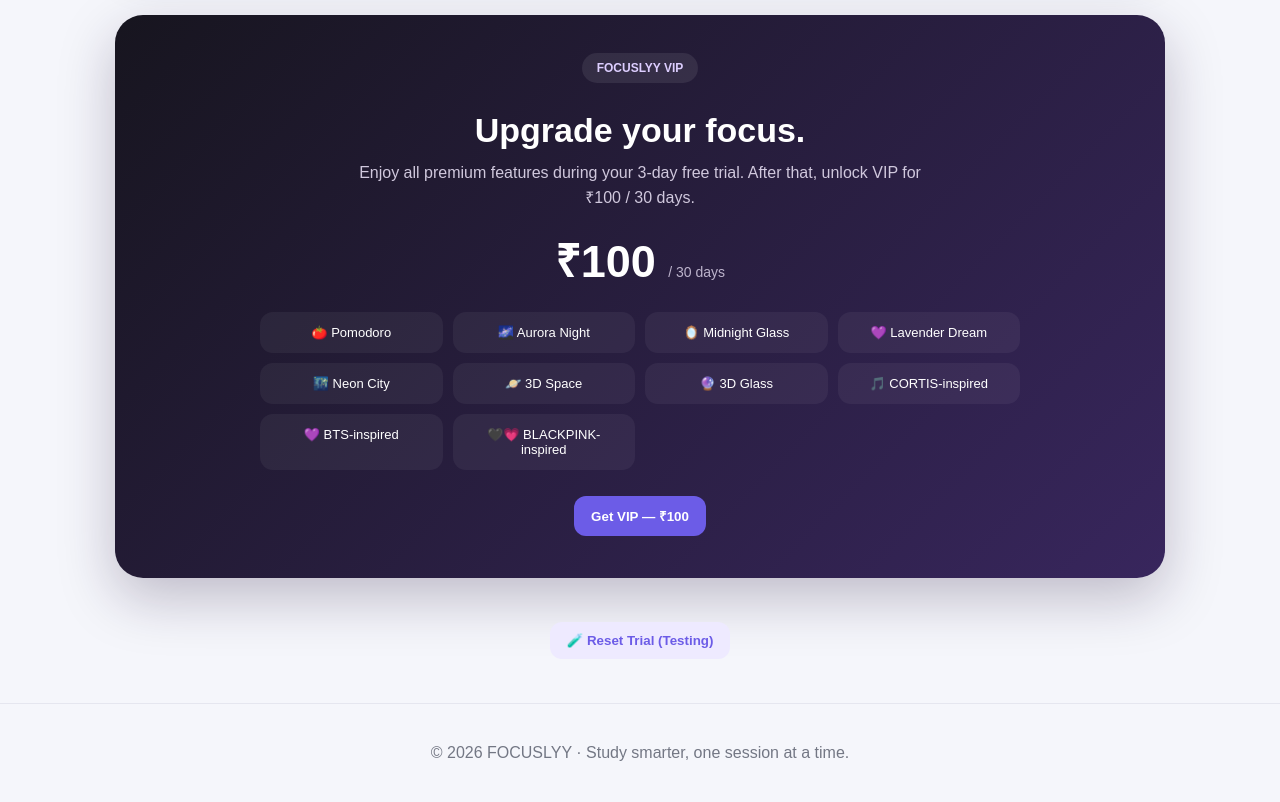
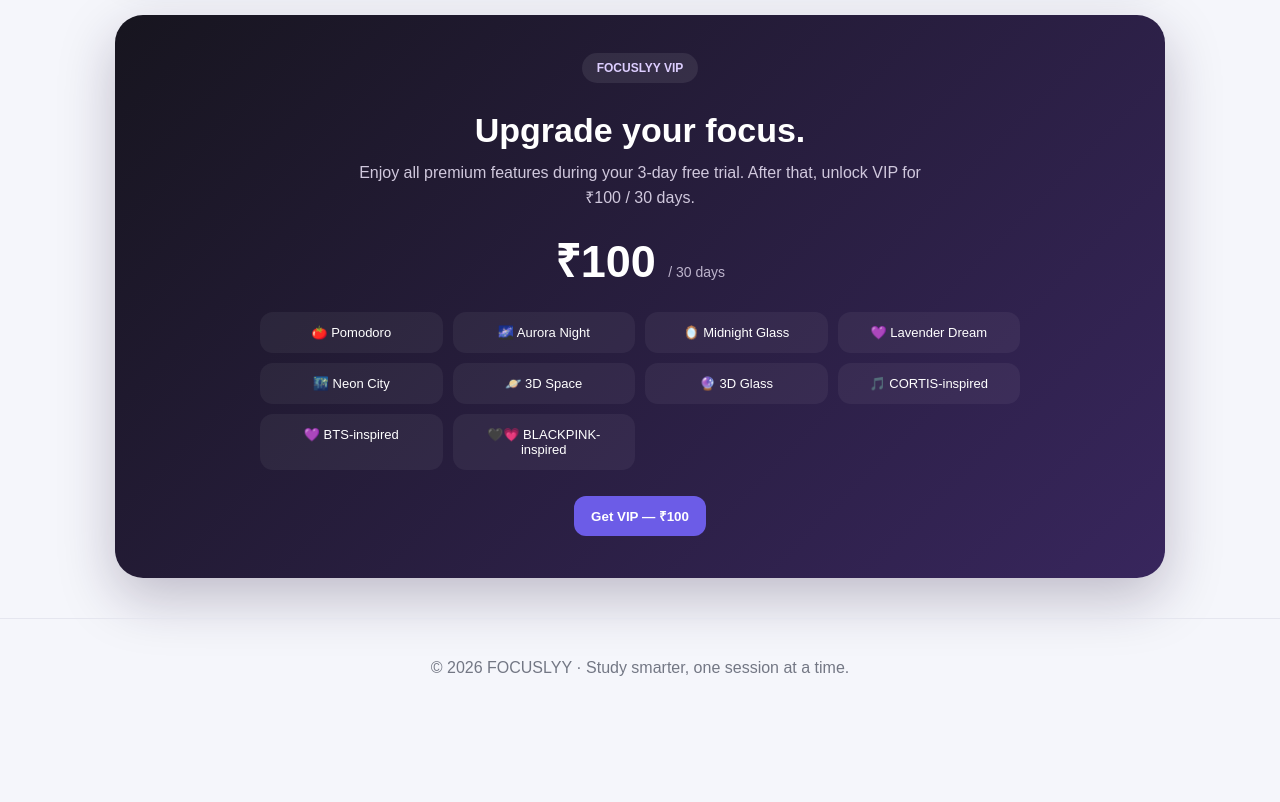
Before and after one commit to studysprintt/FOCUSLYY, a plain HTML site: page index.html in a window 1280 px wide. Shown: the part 1480-2282 px from the top of the page. After the commit the page ends 2197 px from the top, so only its background shows below. Drawn offline with Linux system fonts and the light colour scheme.

Commit message:
Update index.html

```diff
--- a/index.html
+++ b/index.html
@@ -453,9 +453,7 @@
   border-top:1px solid var(--border);
 }
 
-/* =========================
-   FULL PAGE THEMES
-========================= */
+/* FULL PAGE THEMES */
 
 body.dark{
   --bg:#0d0f16;
@@ -1000,12 +998,7 @@
       </p>
 
 
-      <!--
-      QR WILL BE ADDED LATER.
-
-      Replace YOUR-QR-IMAGE.png with
-      your actual QR filename.
-      -->
+      <!-- QR WILL BE ADDED LATER -->
 
       <img
         class="qr"
@@ -1043,21 +1036,6 @@
 </section>
 
 
-<!-- TESTING -->
-
-<div style="text-align:center;margin:20px 0 40px">
-
-  <button
-    class="secondary"
-    onclick="resetTrial()">
-
-    🧪 Reset Trial (Testing)
-
-  </button>
-
-</div>
-
-
 </main>
 
 
@@ -1079,9 +1057,7 @@
   3 * 24 * 60 * 60 * 1000;
 
 
-/* -----------------------------------------------------
-   START TRIAL ON FIRST VISIT
------------------------------------------------------ */
+/* START TRIAL ON FIRST VISIT */
 
 function getTrialStart(){
 
@@ -1105,9 +1081,7 @@
 }
 
 
-/* -----------------------------------------------------
-   CHECK TRIAL
------------------------------------------------------ */
+/* CHECK TRIAL */
 
 function isTrialActive(){
 
@@ -1121,16 +1095,7 @@
 }
 
 
-/* -----------------------------------------------------
-   CHECK VIP
-
-   During the free trial:
-   VIP = TRUE
-
-   Later:
-   VIP = FALSE unless real VIP activation
-   is added on the server.
------------------------------------------------------ */
+/* CHECK VIP */
 
 function hasVIP(){
 
@@ -1222,13 +1187,12 @@
     hasVIP();
 
 
-  /* Pomodoro */
-
   const pomodoroLock =
     document.getElementById(
       "pomodoroLock"
     );
 
+
   if(active){
 
     pomodoroLock.classList.remove(
@@ -1243,13 +1207,12 @@
 
   }
 
-
-  /* VIP theme labels */
 
   const locks =
     document.querySelectorAll(
       ".vip-lock"
     );
+
 
   locks.forEach(function(lock){
 
@@ -1527,7 +1490,7 @@
 
 
 /* =====================================================
-   PAYMENT SECTION
+   PAYMENT
 ===================================================== */
 
 function showPayment(){
@@ -1558,20 +1521,6 @@
 
 
 /* =====================================================
-   RESET TRIAL — TESTING ONLY
-===================================================== */
-
-function resetTrial(){
-
-  localStorage.removeItem(
-    "focuslyy_trial_start"
-  );
-
-  location.reload();
-}
-
-
-/* =====================================================
    LOAD SAVED THEME
 ===================================================== */
 
@@ -1587,9 +1536,7 @@
 }
 
 
-/* =====================================================
-   INITIALIZE
-===================================================== */
+/* INITIALIZE */
 
 updateStopwatch();
 
```
